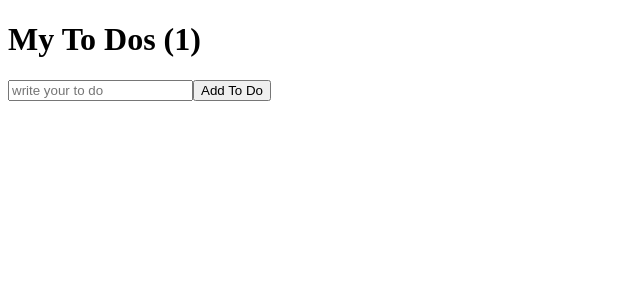
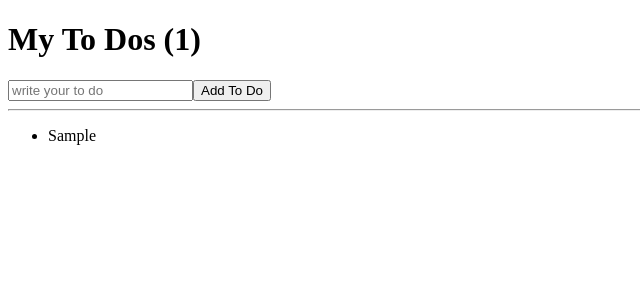
Before and after one commit to limyoursun/react-for-beginners, a React (Create React App) app: page / in a window 1280 px wide. Both pictures are taken after typing "Sample" into the empty fields and a click on the button "Add To Do". Shown: the top 300 px of the page, without its empty margins (0-640 px from the left). Built offline with nearby package versions, Linux system fonts and the light colour scheme.

Commit message:
45percent

```diff
--- a/src/App.js
+++ b/src/App.js
@@ -13,9 +13,6 @@ function App() {
     }
     setToDo("");
     setToDos(currentArray => [toDo, ...currentArray])
-    // const food = [1, 2, 3, 4]
-    // [6, ...food]
-    // food = [6, 1, 2, 3, 4]
   }
   console.log(toDos);
   return(
@@ -25,6 +22,19 @@ function App() {
         <input onChange={onChange} value={toDo} placeholder="write your to do" type="text"/>
         <button>Add To Do</button>
       </form>
+      <hr/>
+      <ul>
+          {toDos.map((item, index) =>
+          <li key={index}>{item}</li>
+        )}
+        {/* key error가 나기 때문에 고유의 값인 index와 key={index}를 추가함 */}
+      </ul>
+      {/* map 함수가 하는 일은 아래와 같다
+      ['hi', 'hello', 'bye'].map(() => ":)")
+      => [':)', ':)', ':)']
+
+      ['hi', 'hello', 'bye'].map((item) => item.toUpperCase)
+      => ['HI', 'HELLO', 'BYE'] */}
     </div>
   )
 }
```
